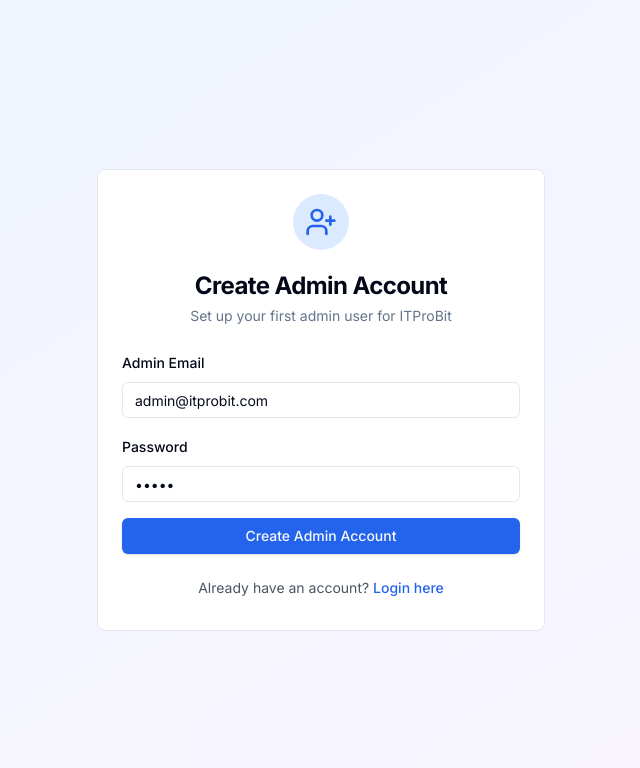
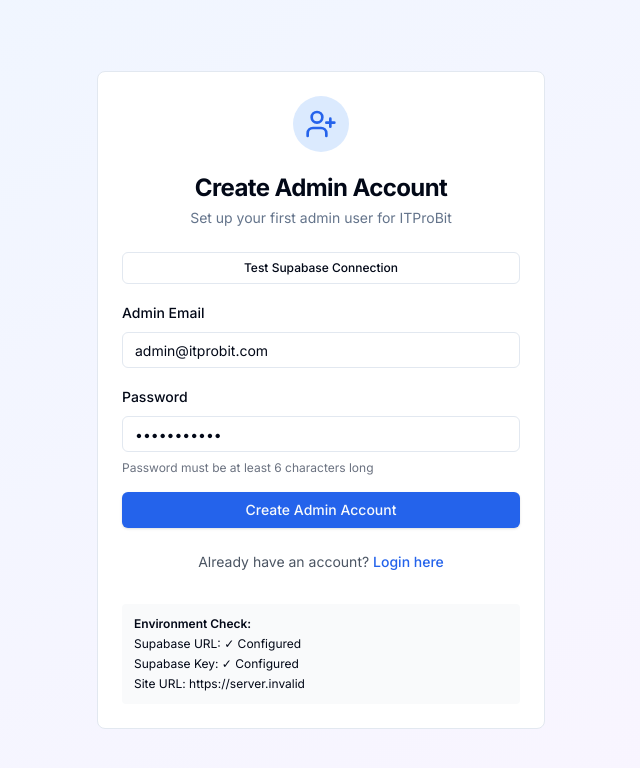
Before and after one commit to kavi25/sg-b1fbaff8-c70c-440d-9729-a161673f93ae-1771058217, a Next.js app: page /admin/setup in a window 1280 px wide. Shown: the top 768 px of the page, without its empty margins (319-959 px from the left). Built offline with nearby package versions, Linux system fonts and the light colour scheme; no server answers.

Commit message:
feat(admin): Enhance setup with connection test, improved error handling

```diff
--- a/src/pages/admin/setup.tsx
+++ b/src/pages/admin/setup.tsx
@@ -7,15 +7,31 @@ import { Input } from "@/components/ui/input";
 import { Label } from "@/components/ui/label";
 import { Card, CardContent, CardDescription, CardHeader, CardTitle } from "@/components/ui/card";
 import { Alert, AlertDescription } from "@/components/ui/alert";
-import { UserPlus } from "lucide-react";
+import { UserPlus, AlertCircle, CheckCircle2 } from "lucide-react";
 
 export default function AdminSetup() {
   const router = useRouter();
   const [email, setEmail] = useState("admin@itprobit.com");
-  const [password, setPassword] = useState("admin");
+  const [password, setPassword] = useState("admin123456");
   const [loading, setLoading] = useState(false);
   const [error, setError] = useState("");
   const [success, setSuccess] = useState("");
+  const [connectionTest, setConnectionTest] = useState<boolean | null>(null);
+
+  const testConnection = async () => {
+    try {
+      const { data, error } = await supabase.from("profiles").select("count").limit(1);
+      if (error) {
+        setConnectionTest(false);
+        return false;
+      }
+      setConnectionTest(true);
+      return true;
+    } catch (err) {
+      setConnectionTest(false);
+      return false;
+    }
+  };
 
   const handleCreateAdmin = async (e: React.FormEvent) => {
     e.preventDefault();
@@ -24,11 +40,18 @@ export default function AdminSetup() {
     setSuccess("");
 
     try {
-      // Sign up the admin user
+      // Test connection first
+      const isConnected = await testConnection();
+      if (!isConnected) {
+        throw new Error("Cannot connect to Supabase. Please check your internet connection and Supabase configuration.");
+      }
+
+      // Sign up the admin user with email confirmation disabled
       const { data, error } = await supabase.auth.signUp({
         email,
         password,
         options: {
+          emailRedirectTo: `${window.location.origin}/admin/login`,
           data: {
             role: "admin",
             is_admin: true,
@@ -36,9 +59,24 @@ export default function AdminSetup() {
         },
       });
 
-      if (error) throw error;
+      if (error) {
+        // Handle specific error cases
+        if (error.message.includes("fetch")) {
+          throw new Error("Network error: Cannot reach Supabase servers. Check your internet connection.");
+        }
+        if (error.message.includes("User already registered")) {
+          throw new Error("This email is already registered. Try logging in instead.");
+        }
+        throw error;
+      }
 
       if (data.user) {
+        // Check if email confirmation is required
+        const requiresConfirmation = data.user.identities && data.user.identities.length === 0;
+
+        if (requiresConfirmation) {
+          setSuccess("Admin user created! Please check your email to confirm your account before logging in.");
+        } else {
           // Update profile to set admin role
           const { error: profileError } = await supabase
             .from("profiles")
@@ -50,6 +88,8 @@ export default function AdminSetup() {
 
           if (profileError) {
             console.error("Profile update error:", profileError);
+            setError("User created but failed to set admin role. Please contact support.");
+            return;
           }
 
           setSuccess("Admin user created successfully! Redirecting to login...");
@@ -57,8 +97,25 @@ export default function AdminSetup() {
             router.push("/admin/login");
           }, 2000);
         }
+      }
     } catch (error: any) {
-      setError(error.message || "Failed to create admin user");
+      console.error("Admin creation error:", error);
+
+      // Provide user-friendly error messages
+      let errorMessage = "Failed to create admin user. ";
+
+      if (error.message) {
+        errorMessage += error.message;
+      } else if (error.toString().includes("fetch")) {
+        errorMessage += "Network connection error. Please check:\n";
+        errorMessage += "• Your internet connection\n";
+        errorMessage += "• Firewall settings\n";
+        errorMessage += "• Supabase service status";
+      } else {
+        errorMessage += "Please try again or contact support.";
+      }
+
+      setError(errorMessage);
     } finally {
       setLoading(false);
     }
@@ -70,7 +127,7 @@ export default function AdminSetup() {
         title="Admin Setup - ITProBit"
         description="Create admin account"
       />
-      <div className="min-h-screen flex items-center justify-center bg-gradient-to-br from-blue-50 to-purple-50 px-4">
+      <div className="min-h-screen flex items-center justify-center bg-gradient-to-br from-blue-50 to-purple-50 px-4 py-8">
         <Card className="w-full max-w-md">
           <CardHeader className="space-y-1 text-center">
             <div className="flex justify-center mb-4">
@@ -84,16 +141,59 @@ export default function AdminSetup() {
             </CardDescription>
           </CardHeader>
           <CardContent>
+            {/* Connection Status */}
+            <div className="mb-4">
+              <Button
+                type="button"
+                variant="outline"
+                size="sm"
+                className="w-full"
+                onClick={testConnection}
+                disabled={loading}
+              >
+                {connectionTest === null && "Test Supabase Connection"}
+                {connectionTest === true && (
+                  <>
+                    <CheckCircle2 className="h-4 w-4 mr-2 text-green-600" />
+                    Connected to Supabase
+                  </>
+                )}
+                {connectionTest === false && (
+                  <>
+                    <AlertCircle className="h-4 w-4 mr-2 text-red-600" />
+                    Connection Failed
+                  </>
+                )}
+              </Button>
+            </div>
+
             <form onSubmit={handleCreateAdmin} className="space-y-4">
               {error && (
                 <Alert variant="destructive">
-                  <AlertDescription>{error}</AlertDescription>
+                  <AlertCircle className="h-4 w-4" />
+                  <AlertDescription className="whitespace-pre-line">{error}</AlertDescription>
                 </Alert>
               )}
 
               {success && (
                 <Alert className="bg-green-50 text-green-800 border-green-200">
+                  <CheckCircle2 className="h-4 w-4" />
                   <AlertDescription>{success}</AlertDescription>
+                </Alert>
+              )}
+
+              {connectionTest === false && (
+                <Alert variant="destructive">
+                  <AlertCircle className="h-4 w-4" />
+                  <AlertDescription>
+                    <strong>Troubleshooting Steps:</strong>
+                    <ul className="list-disc list-inside mt-2 space-y-1">
+                      <li>Check your internet connection</li>
+                      <li>Verify .env.local has correct Supabase credentials</li>
+                      <li>Check if firewall is blocking Supabase</li>
+                      <li>Restart the Next.js server</li>
+                    </ul>
+                  </AlertDescription>
                 </Alert>
               )}
 
@@ -114,17 +214,21 @@ export default function AdminSetup() {
                 <Input
                   id="password"
                   type="password"
-                  placeholder="admin"
+                  placeholder="Minimum 8 characters"
                   value={password}
                   onChange={(e) => setPassword(e.target.value)}
                   required
+                  minLength={6}
                 />
+                <p className="text-xs text-gray-500">
+                  Password must be at least 6 characters long
+                </p>
               </div>
 
               <Button
                 type="submit"
                 className="w-full"
-                disabled={loading}
+                disabled={loading || connectionTest === false}
               >
                 {loading ? "Creating Admin..." : "Create Admin Account"}
               </Button>
@@ -141,6 +245,14 @@ export default function AdminSetup() {
                 </Button>
               </div>
             </form>
+
+            {/* Environment Info */}
+            <div className="mt-6 p-3 bg-gray-50 rounded text-xs space-y-1">
+              <p className="font-semibold">Environment Check:</p>
+              <p>Supabase URL: {process.env.NEXT_PUBLIC_SUPABASE_URL ? "✓ Configured" : "✗ Missing"}</p>
+              <p>Supabase Key: {process.env.NEXT_PUBLIC_SUPABASE_ANON_KEY ? "✓ Configured" : "✗ Missing"}</p>
+              <p>Site URL: {process.env.NEXT_PUBLIC_SITE_URL || "Using default"}</p>
+            </div>
           </CardContent>
         </Card>
       </div>
```
Lines whose indentation alone changed are shown as unchanged.
